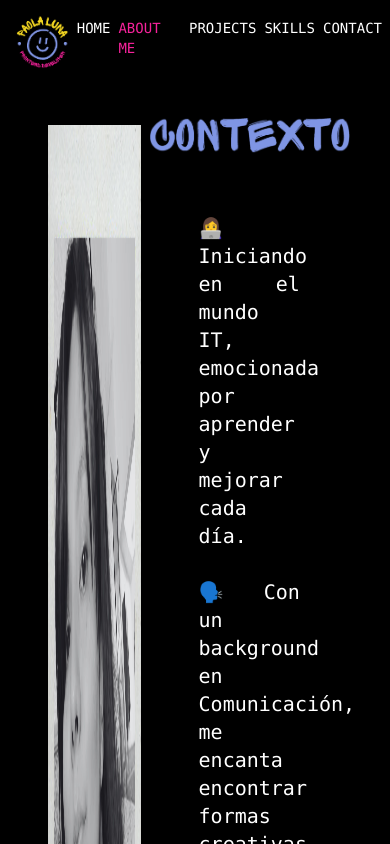
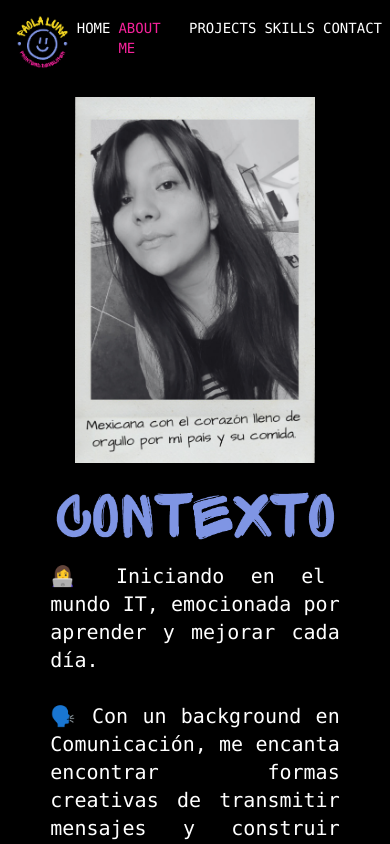
Before and after one commit to PaosLuna/Portafolio-PL, a React (Vite) app: page /about-me in a window 390 px wide. Shown: the top 844 px of the page. Built offline with nearby package versions, Linux system fonts and the light colour scheme.

Commit message:
Feat responsive AboutMe

```diff
--- a/src/pages/AboutMe.jsx
+++ b/src/pages/AboutMe.jsx
@@ -5,15 +5,23 @@ import contexto from "../assets/Images/contexto.png";
 const AboutMe = () => {
   return (
     <div>
-      <div className="flex flex-col min-h-screen bg-black max-w-screen">
+      <div className="bg-black min-h-screen max-w-screen">
         <Header />
-        <div className="flex p-10">
-          <div className="w-[40%] p-2 flex justify-center">
-            <img src={fotoCard} alt="foto" className="w-[340px] h-auto" />
+        <div className="p-3 flex flex-col items-center lg:flex lg:flex-row lg:p-10">
+          <div className="p-2 w-[100%] lg:w-[40%] flex justify-center">
+            <img
+              src={fotoCard}
+              alt="foto"
+              className="w-[240px] md:w-[300px] lg:w-[340px] h-auto"
+            />
           </div>
-          <div className="w-[65%] flex flex-col justify-center items-center">
-            <img src={contexto} alt="titulo" className="w-[500px]" />
-            <p className="text-white font-mono text-xl text-justify mt-5 w-[90%] p-10">
+          <div className="flex flex-col justify-center items-center w-[90%] mt-5 md:mt-10 lg:w-[65%]">
+            <img
+              src={contexto}
+              alt="titulo"
+              className="w-[280px] md:w-[400px] lg:w-[500px]"
+            />
+            <p className="text-white font-mono text-xl text-justify p-5 md:mt-8 lg:mt-5 lg:w-[90%] lg:p-10">
               👩‍💻 Iniciando en el mundo IT, emocionada por aprender y mejorar
               cada día. <br />
               <br /> 🗣️ Con un background en Comunicación, me encanta encontrar
```
